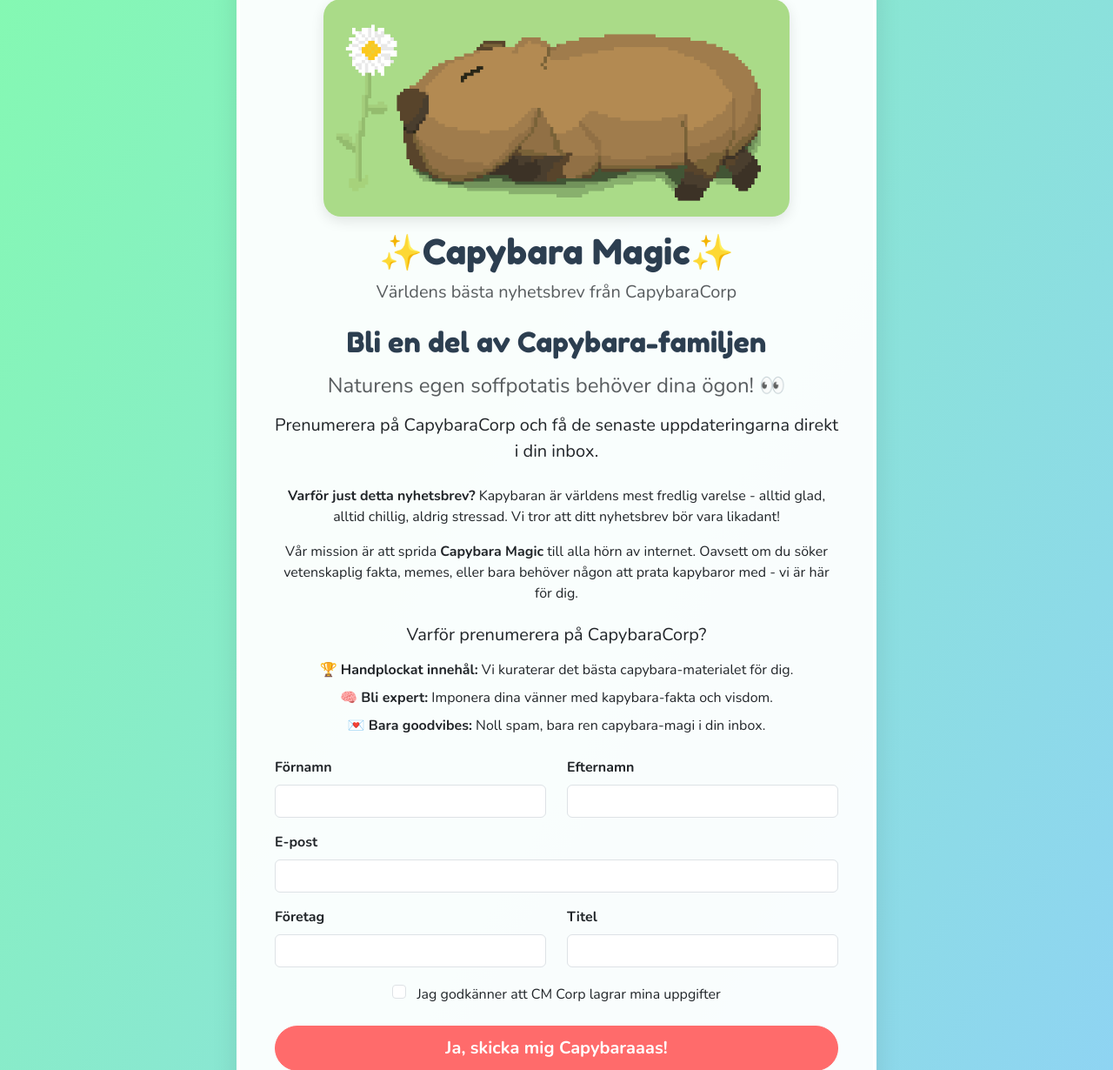
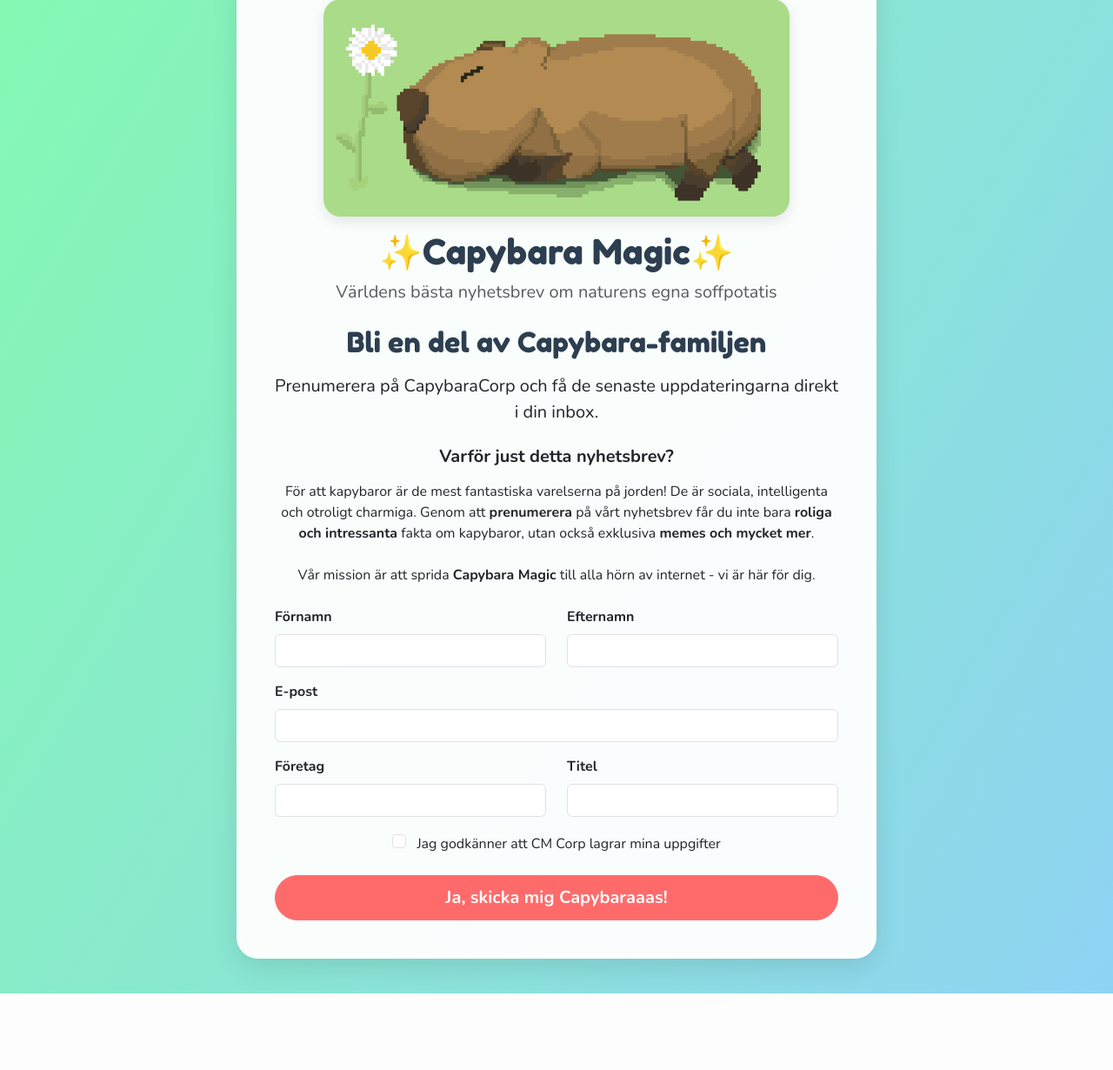
Before and after one commit to amadeusftw/capybara-projekt, a Flask app: page / in a window 1280 px wide. Shown: the part 151-1381 px from the top of the page at 87% size. After the commit the page ends 1293 px from the top, so only its background shows below. Run offline with Flask 3, Linux system fonts and the light colour scheme; parts of the project's set-up code (start-up, migrations or seed data) failed here and were passed over.

Commit message:
tweak text and gif on landing page

```diff
--- a/app/templates/index.html
+++ b/app/templates/index.html
@@ -7,28 +7,32 @@
             <div class="text-center mb-4">
                 <img src="{{ url_for('static', filename='capybara.gif') }}" class="capy-img mb-3" style="max-height: 250px;">
                 <h1>✨Capybara Magic✨</h1>
-                <p class="lead text-muted">Världens bästa nyhetsbrev från CapybaraCorp</p>
+                <p class="lead text-muted">Världens bästa nyhetsbrev om naturens egna soffpotatis</p>
             </div>
 
             <div class="mb-4 text-center">
                 <h2 class="mb-3">Bli en del av Capybara-familjen</h2>
-                <h4 class="text-muted mb-3">Naturens egen soffpotatis behöver dina ögon! 👀</h4>
+               <!-- <h4 class="text-muted mb-3">Naturens egen soffpotatis behöver dina ögon!</h4>-->
                 <p class="lead mb-4">Prenumerera på <strong>CapybaraCorp</strong> och få de senaste uppdateringarna direkt i din inbox.</p>
 
-                <p class="mb-3">
-                    <strong>Varför just detta nyhetsbrev?</strong> Kapybaran är världens mest fredlig varelse - alltid glad, alltid chillig, aldrig stressad. Vi tror att ditt nyhetsbrev bör vara likadant!
+                <h5 class="mb-3">
+                    <strong>Varför just detta nyhetsbrev?</strong>
+                </h5>
+
+                <p class="mb-4">
+                För att kapybaror är de mest fantastiska varelserna på jorden! De är sociala, intelligenta och otroligt charmiga. Genom att <strong>prenumerera</strong> på vårt nyhetsbrev får du inte bara <strong>roliga och intressanta</strong> fakta om kapybaror, utan också exklusiva <strong>memes och mycket mer</strong>.
+               </p>
+
+                <p class="mb-4">
+                    Vår mission är att sprida <strong>Capybara Magic</strong> till alla hörn av internet - vi är här för dig.
                 </p>
 
-                <p class="mb-4">
-                    Vår mission är att sprida <strong>Capybara Magic</strong> till alla hörn av internet. Oavsett om du söker vetenskaplig fakta, memes, eller bara behöver någon att prata kapybaror med - vi är här för dig.
-                </p>
-
-                <h5 class="mb-3">Varför prenumerera på CapybaraCorp?</h5>
+                <!--<h5 class="mb-3">Varför prenumerera på CapybaraCorp?</h5>
                 <ul class="list-unstyled mb-4">
                     <li class="mb-2">🏆 <strong>Handplockat innehål:</strong> Vi kuraterar det bästa capybara-materialet för dig.</li>
                     <li class="mb-2">🧠 <strong>Bli expert:</strong> Imponera dina vänner med kapybara-fakta och visdom.</li>
                     <li>💌 <strong>Bara goodvibes:</strong> Noll spam, bara ren capybara-magi i din inbox.</li>
-                </ul>
+                </ul>-->
             </div>
 
             <form method="POST">
```
